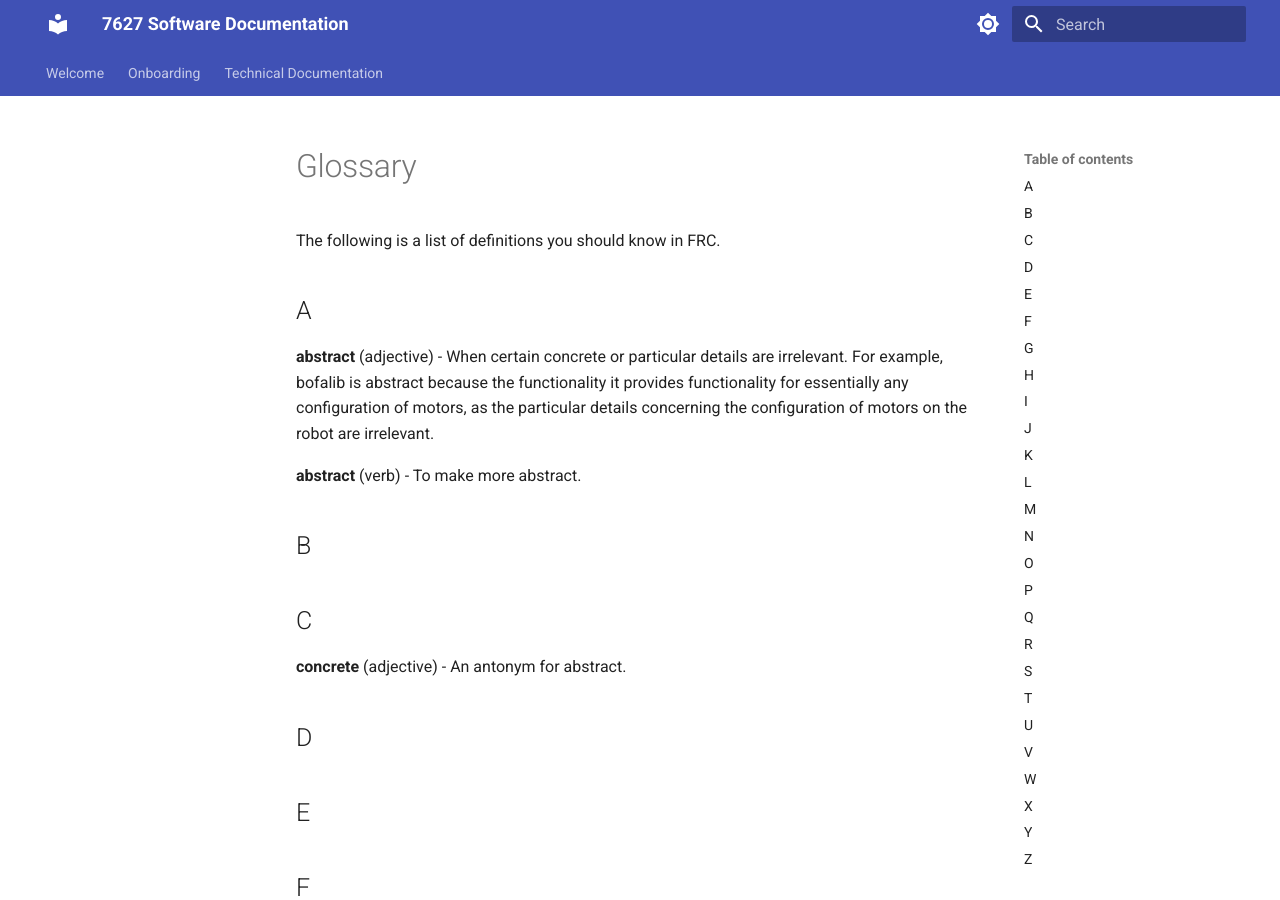
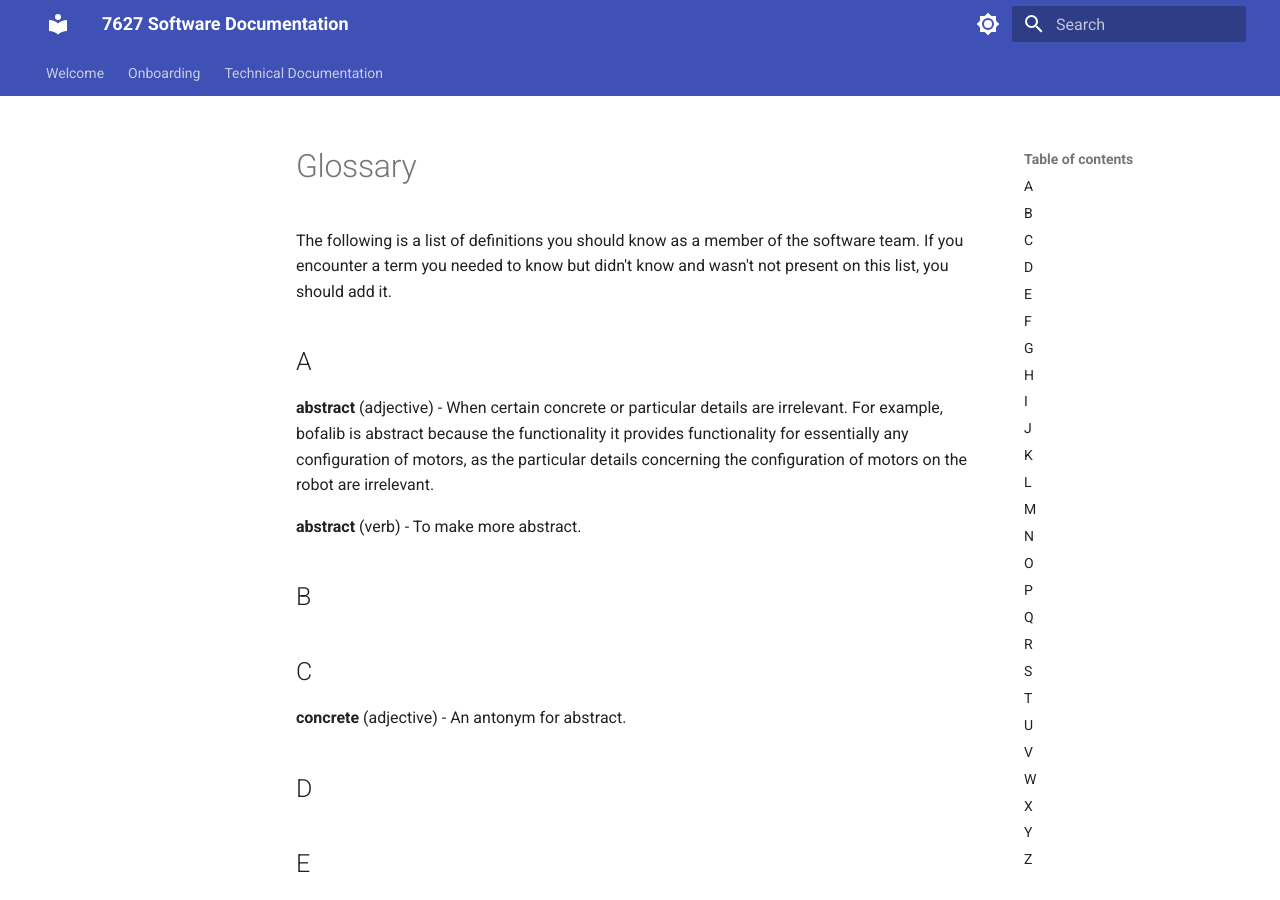
Before and after one commit to frc-7627/7627-software-docs, an MkDocs documentation site: the page built from docs/glossary.md, in a window 1280 px wide and 900 px high. Built offline with MkDocs 1.6.1 and Material for MkDocs 9.7.7, drawn with Linux system fonts in a browser that asks for light colours.

Commit message:
Added a note for future readers to contribute to the glossary.

```diff
--- a/docs/glossary.md
+++ b/docs/glossary.md
@@ -1,6 +1,6 @@
 # Glossary
 
-The following is a list of definitions you should know in FRC.
+The following is a list of definitions you should know as a member of the software team. If you encounter a term you needed to know but didn't know and wasn't not present on this list, you should add it.
 
 ## A
 
```
